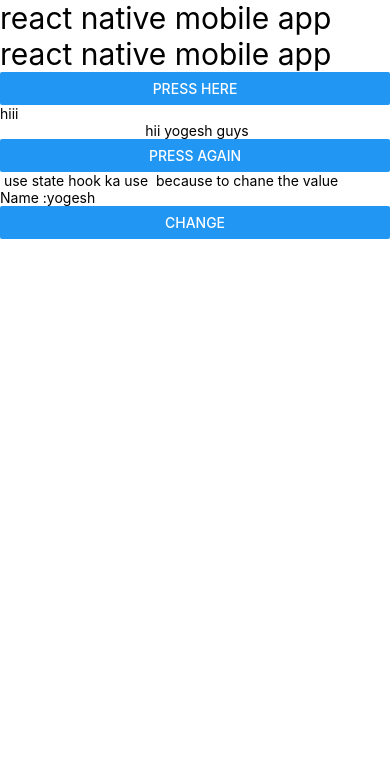
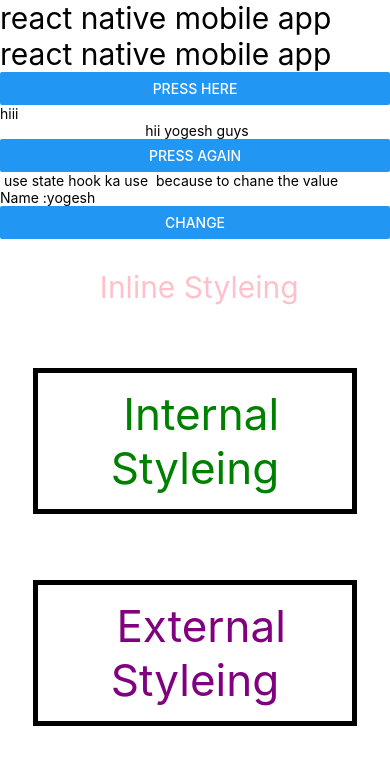
Before and after one commit to 2022BCD0052/learn-to-start-react-native-mobile-app, a React Native app: screen / in a window 390 px wide. Shown: the top 764 px of the page. Built offline with nearby package versions, Linux system fonts and the light colour scheme.

Commit message:
learn styleing in detailing

```diff
--- a/App.jsx
+++ b/App.jsx
@@ -5,6 +5,7 @@ import React from 'react';
 import First from './src/components/First';
 import Jsx from './src/components/jsx';
 import UseStateHooks from './src/components/UseStateHook';
+import Styleing from './src/components/Styleing';
 
 const App = () => {
   return (
@@ -15,6 +16,7 @@ const App = () => {
       <First/>
       <Jsx/>
       <UseStateHooks/>
+      <Styleing/>
     </View>
   );
 };
--- /dev/null
+++ b/src/components/Styleing.jsx
@@ -0,0 +1,33 @@
+/* eslint-disable comma-dangle */
+/* eslint-disable eol-last */
+/* eslint-disable no-trailing-spaces */
+/* eslint-disable no-unused-vars */
+/* eslint-disable react-native/no-inline-styles */
+/* eslint-disable quotes */
+/* eslint-disable semi */
+import { View, Text, StyleSheet } from 'react-native';
+import React from 'react'
+import styles from '../../style/style';
+const Styleing = () => {
+  return (
+    <View>
+      <Text style={{fontSize :30, color :"pink",textAlign :"center",margin:30}}> Inline Styleing</Text>
+      <Text style={style.text}> Internal Styleing</Text>
+      <Text style={styles.text}> External Styleing</Text>
+
+    </View>
+  )
+}
+
+const style = StyleSheet.create({
+    text :{
+        color: "green",
+        fontSize : 44,
+        margin : 33,
+        textAlign : "center",
+        borderWidth : 5,
+        padding :14
+
+    }
+})
+export default Styleing;
--- /dev/null
+++ b/style/style.js
@@ -0,0 +1,15 @@
+/* eslint-disable quotes */
+import { StyleSheet } from "react-native";
+
+const styles = StyleSheet.create({
+    text :{
+        color: "purple",
+        fontSize : 44,
+        margin : 33,
+        textAlign : "center",
+        borderWidth : 5,
+        padding :14
+
+    }
+})
+export default styles;
```
